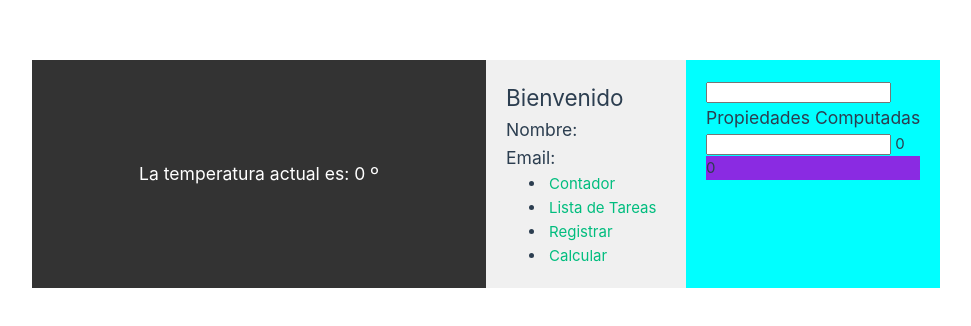
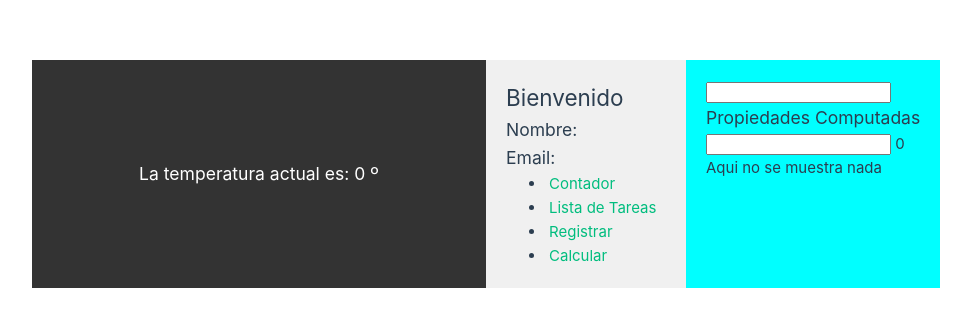
Before and after one commit to anyeromero/proyecto-vuejs, a Vue app: page /calcular in a window 1280 px wide. Shown: the part 226-552 px from the top of the page, without its empty margins (154-1125 px from the left). Built offline with nearby package versions, Linux system fonts and the light colour scheme; no server answers; the HTML template or start-up script is replaced by a standard one.

Commit message:
usar V-SHOW y V-IF para condicionar la impresión de elemento

```diff
--- a/src/modules/calcular/views/CalcularView.vue
+++ b/src/modules/calcular/views/CalcularView.vue
@@ -9,6 +9,10 @@
     return valor.value * 3;
 });
 
+const mostrarElemento = computed(() => {
+    return valor.value > 10;
+})
+
 </script>
 
 <template>
@@ -16,8 +20,9 @@
 
     <input type="text"  v-model="valor" />
     {{ valorCalculado}}
-    <ResultadoSection :resultado="valorCalculado"></ResultadoSection>
-
+    <ResultadoSection v-if="mostrarElemento" :resultado="valorCalculado"></ResultadoSection>
+    <div v-else-if="isNaN(valor)">Debe ser un numero para calcular </div>
+    <div v-else>Aqui no se muestra nada</div>
 </template>
 
 <style scoped>
```
